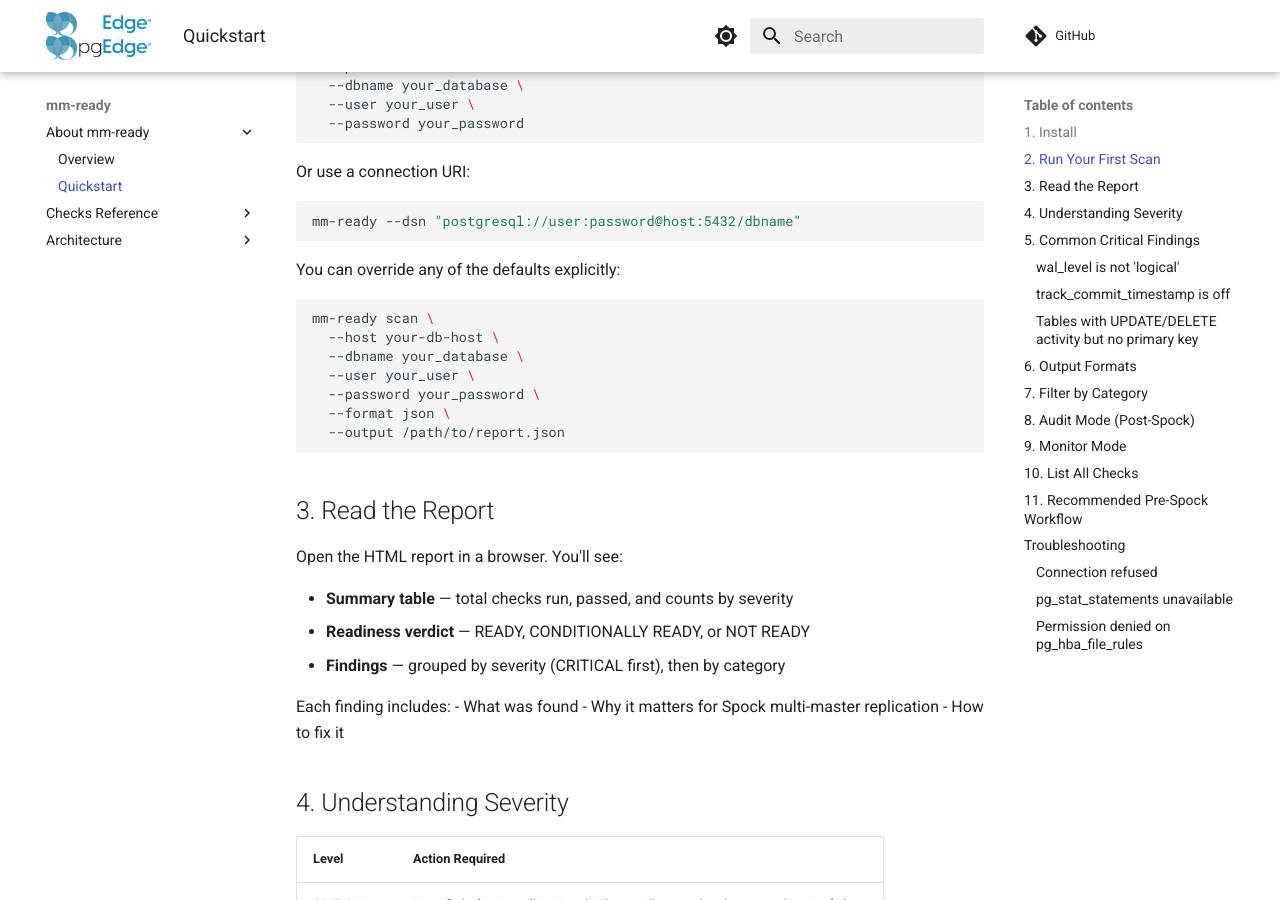
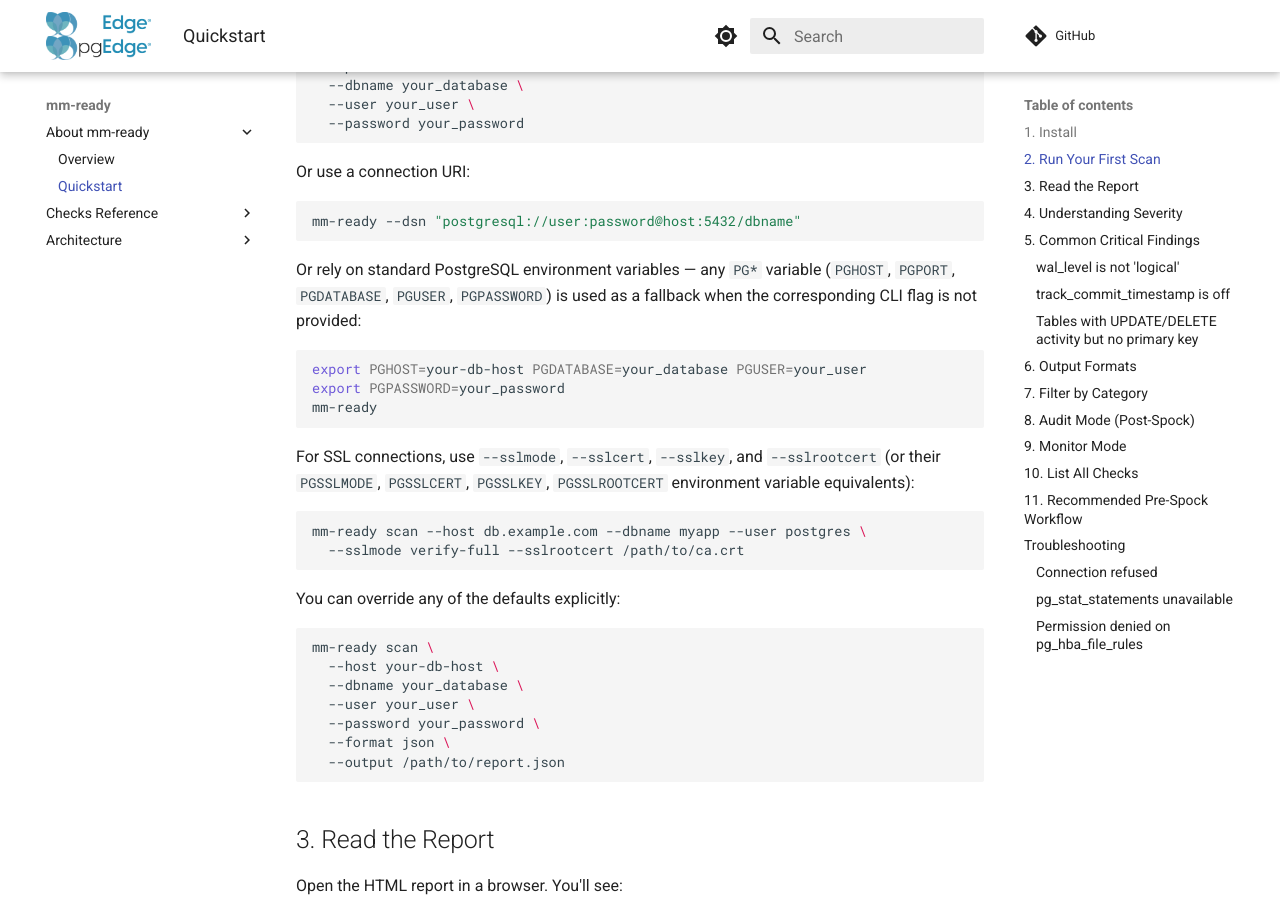
Before and after one commit to AntTheLimey/mm-ready, an MkDocs documentation site: the page built from docs/quickstart.md, in a window 1280 px wide and 900 px high, scrolled down 916 px. Built offline with MkDocs 1.6.1 and Material for MkDocs 9.7.7, drawn with Linux system fonts in a browser that asks for light colours; comment, search, counter and statistics services are not loaded.

Commit message:
Add SSL and PG* environment variable support for connections (#6)
* Add SSL and PG* environment variable support for connections

Add --sslmode, --sslcert, --sslkey, and --sslrootcert CLI flags to
enable certificate-based authentication. Unify environment variable
handling so all standard PG* vars (PGHOST, PGPORT, PGDATABASE, PGUSER,
PGPASSWORD, PGSSL*) are respected with CLI args taking precedence.
Fix --port default so PGPORT is not silently overridden.

Co-Authored-By: Claude Opus 4.6 <noreply@anthropic.com>

* Fix CI test failure and address CodeRabbit review comments

- Update test_port_default: port now defaults to None at argparse level
  (resolved to 5432 in connection.py), matching the env var fallback design.
- Merge SSL params into DSN connections so --sslmode etc. are not silently
  ignored when --dsn is also provided.
- Cast PGPORT env var from string to int to maintain type consistency.

* Update docs for SSL and environment variable support

README, quickstart, and architecture docs now document:
- SSL connection flags (--sslmode, --sslcert, --sslkey, --sslrootcert)
- PG* environment variable fallback for all connection parameters
- Precedence order: CLI args > env vars > DSN components > libpq defaults
- DSN + CLI override behaviour

---------
Co-authored-by: Antony Pegg <antony@pgedge.com>

````diff
--- a/docs/quickstart.md
+++ b/docs/quickstart.md
@@ -47,6 +47,25 @@ Or use a connection URI:
 
 ```bash
 mm-ready --dsn "postgresql://user:password@host:5432/dbname"
+```
+
+Or rely on standard PostgreSQL environment variables — any `PG*` variable
+(`PGHOST`, `PGPORT`, `PGDATABASE`, `PGUSER`, `PGPASSWORD`) is used as a
+fallback when the corresponding CLI flag is not provided:
+
+```bash
+export PGHOST=your-db-host PGDATABASE=your_database PGUSER=your_user
+export PGPASSWORD=your_password
+mm-ready
+```
+
+For SSL connections, use `--sslmode`, `--sslcert`, `--sslkey`, and
+`--sslrootcert` (or their `PGSSLMODE`, `PGSSLCERT`, `PGSSLKEY`,
+`PGSSLROOTCERT` environment variable equivalents):
+
+```bash
+mm-ready scan --host db.example.com --dbname myapp --user postgres \
+  --sslmode verify-full --sslrootcert /path/to/ca.crt
 ```
 
 You can override any of the defaults explicitly:
````
Also changed, not shown: README.md (+26 -0 lines), docs/architecture.md (+6 -2 lines), 3 other files.
